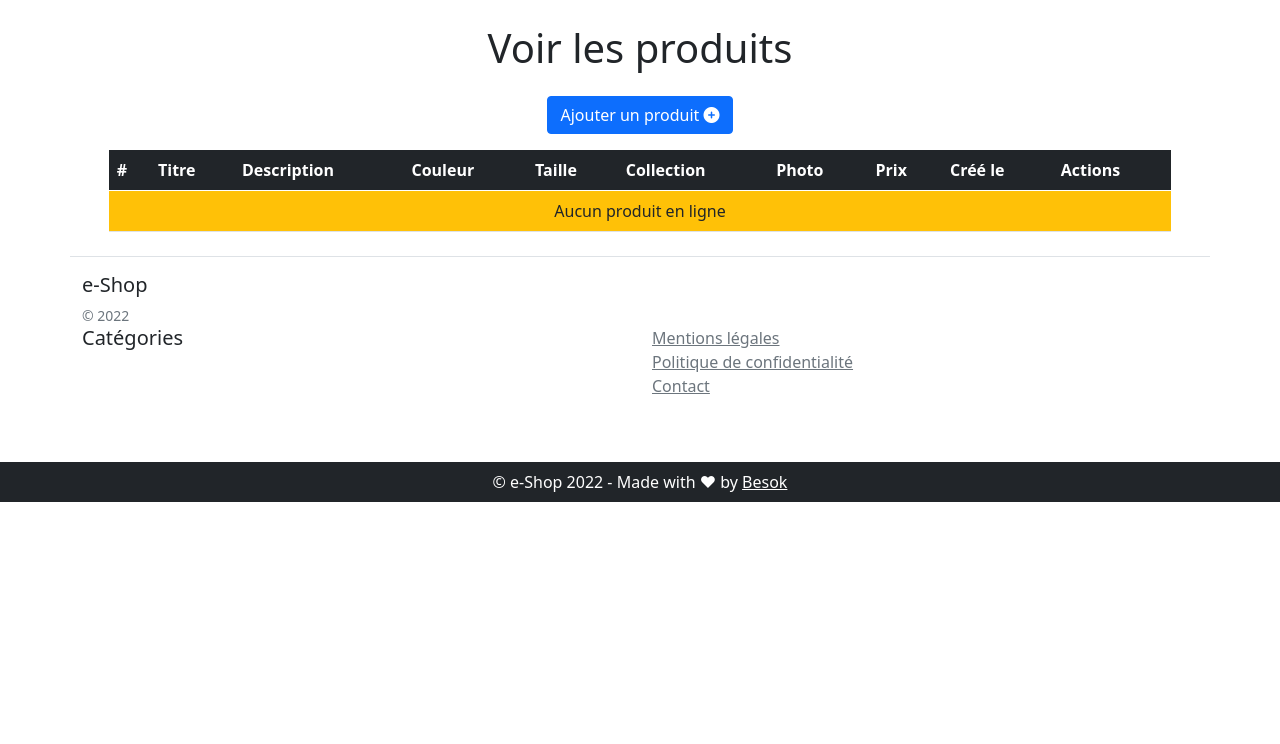
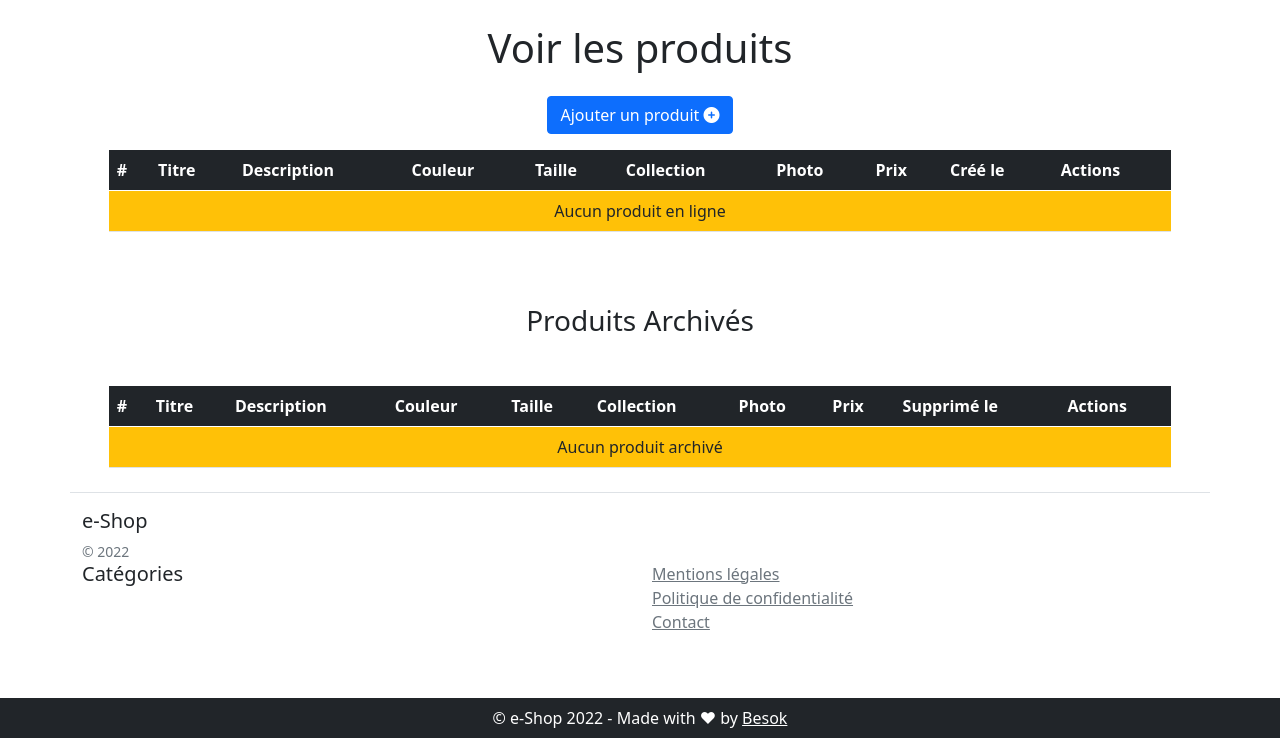
Before and after one commit to BesokDev/My-eshop-2, a Symfony app: template templates/admin/produit/show_produits.html.twig in a window 1280 px wide. Shown: the part 56-800 px from the top of the page. Run offline with Twig, Linux system fonts and the light colour scheme; the template is opened without the code that fills it, so the values that code supplies are empty; some libraries are stand-ins or nearby versions.

Commit message:
End Crud

```diff
--- a/assets/app.js
+++ b/assets/app.js
@@ -8,5 +8,8 @@
 // any CSS you import will output into a single css file (app.css in this case)
 import './styles/app.css';
 
+// exemple de second fichier css
+import './styles/form.css';
+
 // start the Stimulus application
 import './bootstrap';
--- /dev/null
+++ b/assets/styles/form.css
@@ -0,0 +1,3 @@
+.form-custom {
+    background: #5eb5e0;
+}
--- a/src/Form/ProduitFormType.php
+++ b/src/Form/ProduitFormType.php
@@ -66,7 +66,7 @@ class ProduitFormType extends AbstractType
             ])
             ->add('photo', FileType::class, [
                 'label' => "Photo du produit",
-//                'data_class' => null,
+                'data_class' => null,
                 'constraints' => [
                     new Image([
                         'mimeTypes' => ['image/jpeg', 'image/png'],
@@ -77,7 +77,7 @@ class ProduitFormType extends AbstractType
                 ]
             ])
             ->add('submit', SubmitType::class, [
-                'label' => 'Ajouter',
+                'label' => $options['photo'] ? 'Modifier' : 'Ajouter',
                 'validate' => false,
                 'attr' => [
                     'class' => 'd-block mx-auto col-3 btn btn-success'
--- a/templates/admin/form/form_produit.html.twig
+++ b/templates/admin/form/form_produit.html.twig
@@ -4,7 +4,11 @@
 
 {%  block body %}
 
-    <h1 class="text-center my-4">Ajouter un produit en ligne</h1>
+    {% if produit is not defined %}
+        <h1 class="text-center my-4">Ajouter un produit en ligne</h1>
+    {% else %}
+        <h1 class="text-center my-4">Modifier le produit {{ produit.title }}</h1>
+    {% endif %}
 
     <div class="row">
         <div class="col-8 mx-auto">
--- a/templates/admin/produit/show_produits.html.twig
+++ b/templates/admin/produit/show_produits.html.twig
@@ -49,8 +49,8 @@
                         <td>{{ produit.price }} €</td>
                         <td>{{ produit.createdAt | date('d/m/Y') }}</td>
                         <td>
-                            <a href="#" title="Modifier le produit" class="text-center align-middle text-warning"><i class="fa-solid fa-edit"></i></a>
-                            <a href="#" title="Archiver le produit" onclick="return confirm('Voulez-vous vraiment archiver ce produit ?')" class="text-center align-middle text-danger"><i class="fa-solid fa-trash"></i></a>
+                            <a href="{{ path('update_produit', {'id': produit.id} ) }}" title="Modifier le produit" class="text-center align-middle text-warning"><i class="fa-solid fa-edit"></i></a>
+                            <a href="{{ path('soft_delete_produit', {'id': produit.id} ) }}" title="Archiver le produit" onclick="return confirm('Voulez-vous vraiment archiver ce produit ?')" class="text-center align-middle text-danger"><i class="fa-solid fa-trash"></i></a>
                         </td>
                     </tr>
 
@@ -66,4 +66,58 @@
         </div>
     </div>
 
+    <div class="row">
+        <div class="col-10 mx-auto">
+
+            <h3 class="text-center my-5">Produits Archivés</h3>
+            <table class="table mb-4">
+
+                <thead class="table-dark">
+                <tr>
+                    <th>#</th>
+                    <th>Titre</th>
+                    <th>Description</th>
+                    <th>Couleur</th>
+                    <th>Taille</th>
+                    <th>Collection</th>
+                    <th>Photo</th>
+                    <th>Prix</th>
+                    <th>Supprimé le</th>
+                    <th>Actions</th>
+                </tr>
+                </thead>
+
+                <tbody>
+                {% for produit in archived_produits %}
+                    <tr>
+                        <td>{{ produit.id }}</td>
+                        <td>{{ produit.title }}</td>
+                        <td>{{ produit.description }}</td>
+                        <td>{{ produit.color }}</td>
+                        <td>{{ produit.size }}</td>
+                        <td>{{ produit.collection }}</td>
+                        <td>
+                            <img src="{{ asset('uploads/' ~ produit.photo) }}"
+                                 alt="Photo de tee-shirt" width="80" height="58" class="img-thumbnail">
+                        </td>
+                        <td>{{ produit.price }} €</td>
+                        <td>{{ produit.deletedAt | date('d/m/Y') }}</td>
+                        <td>
+                            <a href="{{ path('restore_produit', {'id': produit.id} ) }}" title="Restaurer le produit" class="text-center align-middle text-warning"><i class="fa-solid fa-trash-arrow-up"></i></a>
+                            <a href="{{ path('hard_delete_produit', {'id': produit.id} ) }}" title="Supprimer le produit" onclick="return confirm('Voulez-vous vraiment supprimer définitivement ce produit ?')" class="text-center align-middle text-danger"><i class="fa-solid fa-circle-minus"></i></a>
+                        </td>
+                    </tr>
+
+                {% else %}
+
+                    <tr>
+                        <td class="bg-warning text-center align-middle" colspan="10">Aucun produit archivé</td>
+                    </tr>
+
+                {% endfor %}
+                </tbody>
+            </table>
+        </div>
+    </div>
+
 {% endblock %}
```
Also changed, not shown: src/Controller/ProduitController.php (+113 -23 lines), public/uploads/ghbfdskj_62c6e4e7d1743.png (added), public/uploads/ghbfdskj_62c6eb0aeceaf.png (added).
